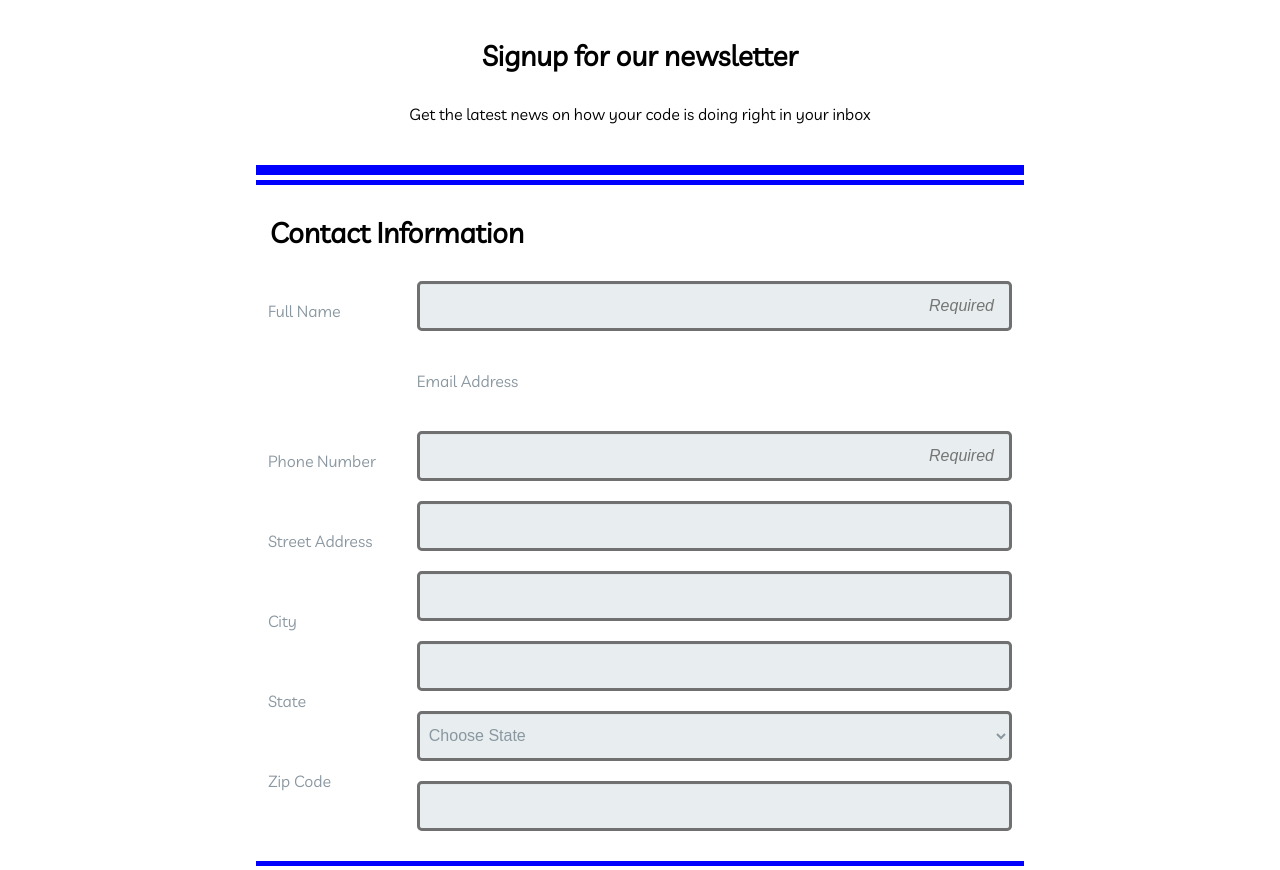
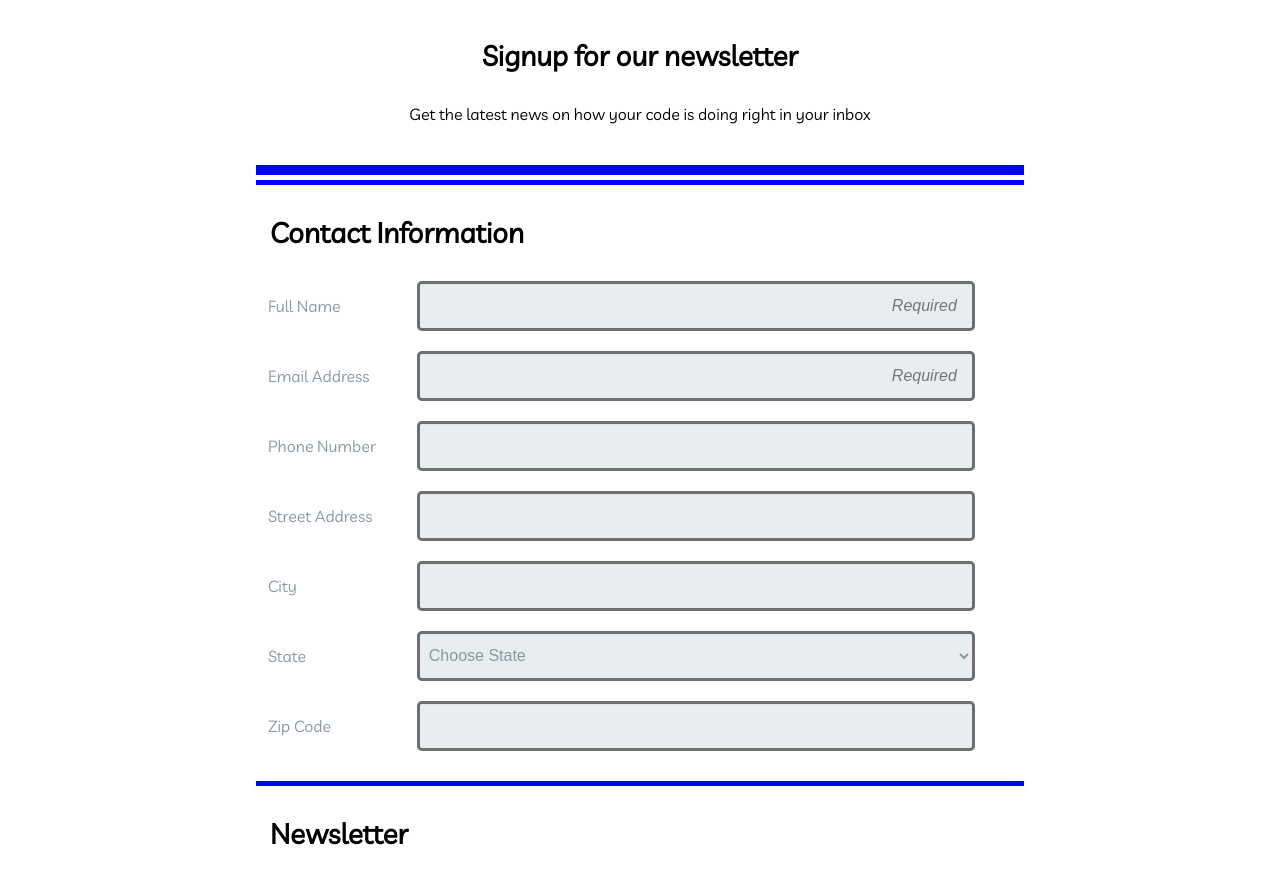
Before and after one commit to mattandersoninf/TTHUnit3Project, a plain HTML site: page index.html in a window 1280 px wide. Shown: the part 82-952 px from the top of the page. Drawn offline with Linux system fonts and the light colour scheme.

Commit message:
Need to resolve width of zip code
Need to resolve width of zip code, this is the last issue to make it look like the mockups

```diff
--- a/css/style.css
+++ b/css/style.css
@@ -90,16 +90,25 @@ fieldset{
 fieldset:first-of-type > input,
 select,
 textarea{
-  height:50px;
+  width: 100%;
   background: rgba(255,255,255,0.1);
   border: 3px solid  #707070;
   border-radius: .3em;
   font-size: 16px;
-  width: 100%;
   background-color: #e8eeef;
   color: #8a97a0;
   box-shadow: 0 1px 0 rgba(0,0,0,0.03) inset;
   float:left;
+}
+
+input[id="zip_code"]{
+  width:33%;
+}
+
+fieldset:first-of-type > input,
+select{
+  height:50px;
+  padding-left:10px;
 }
 
 
@@ -174,16 +183,31 @@ footer, .signup-msg{
   fieldset:first-of-type > label{
     width:20%;
     text-align: left;
-    margin:13px 0px;
+    margin:8px 0px;
   }
 
   fieldset:first-of-type > input, select{
     margin:10px 0px;
-    padding:2px 5px;
-    width: 80%;
-    float: right;
+    padding:0px 5px;
+    width: 75%;
   }
 
+  /*
+  input[type="text"],
+  input[type="email"],
+  input[type="tel"]
+  select{
+    margin:10px 0px;
+    padding:0px 5px;
+    width: 75%;
+  }
+
+  input[type="number"]{
+    margin:10px 0px;
+    padding:0px 5px;
+    width: 33%;
+  }
+  */
 
   fieldset:nth-of-type(2) > p{
     text-align:left;
--- a/index.html
+++ b/index.html
@@ -9,10 +9,10 @@
 		<link rel="stylesheet" href="css/style.css">
     </head>
     <body>
+
+        <div class="container">
             <header>
-            <div class="container">
                 <h1 class="header-msg">The Code Review</label>
-            </div>
             </header>
             <main>
                 <form type="text" action="index.html" method="post">
@@ -30,8 +30,8 @@
                         <label for="email">Email Address</label>
                         <input type="email" id="email" name="user_email" placeholder="Required">
 
-                    <label for="telephone">Phone Number</label>
-                    <input type="telephone" id="telephone" name="user_telephone">
+                        <label for="tel">Phone Number</label>
+                        <input type="tel" id="tel" name="user_telephone">
 
                         <label for="street_address">Street Address</label>
                         <input type="text" id="street_address" name="user_street_address">
@@ -133,7 +133,7 @@
                             </optgroup>
                         </select>
                         <label for="zip_code">Zip Code</label>
-                    <input type="text" id="zip_code" name="user_zip_code">
+                        <input type="number" id="zip_code" name="user_zip_code">
                     </fieldset>
                     <div class="border"></div>
                     <fieldset>
@@ -165,6 +165,7 @@
                     </fieldset>
                 </form>
             </main>
+        </div>
         <footer>
             <div class="container">
                 <p class="copyright">Copyright The Code Review</p>
```
Lines whose indentation alone changed are shown as unchanged.
